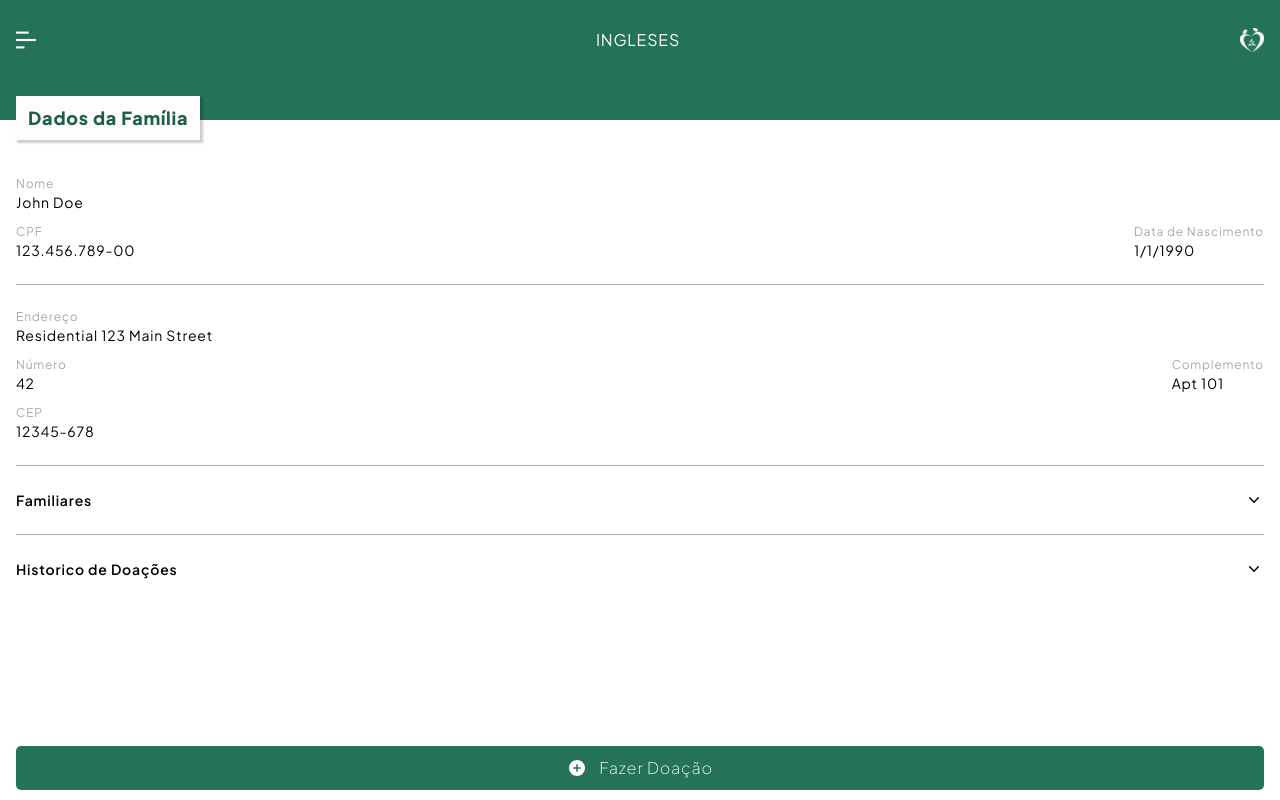
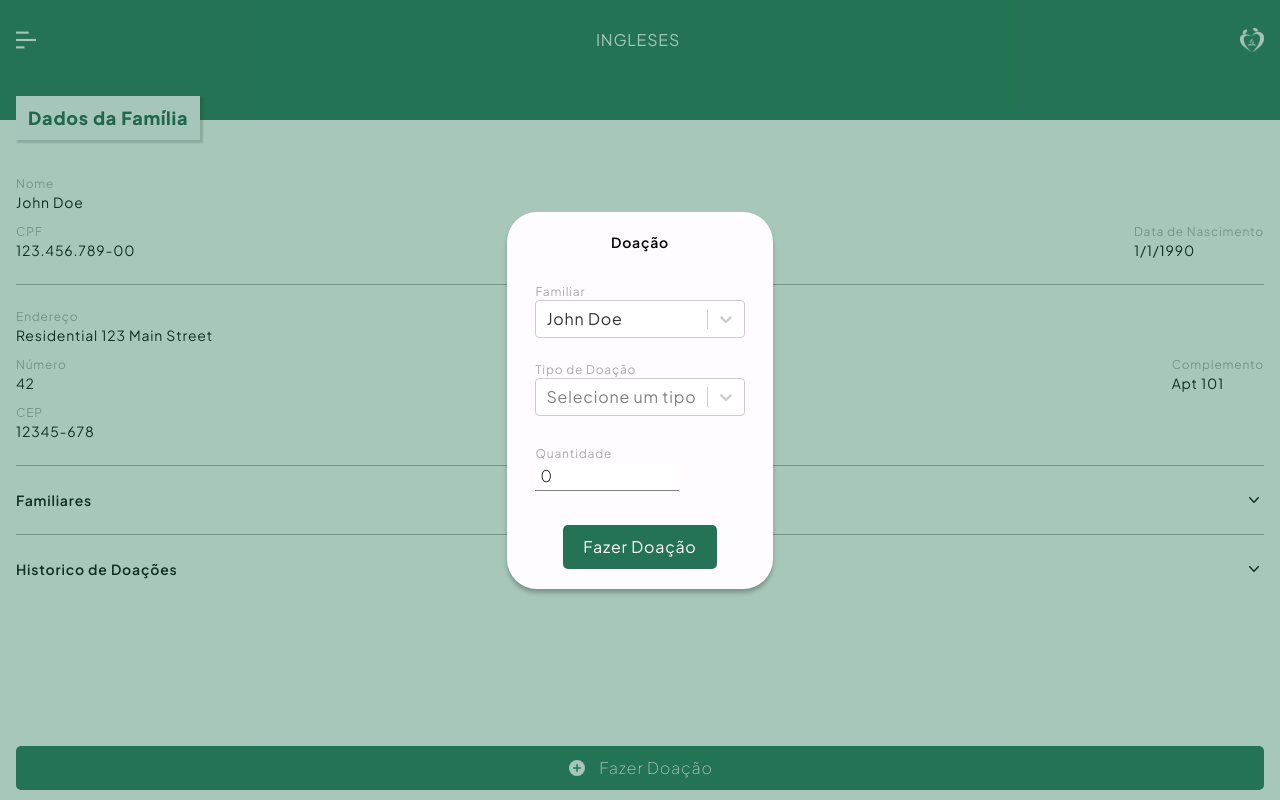
Before and after one commit to eduardaricaldes/asa-front-end, a Next.js app: page /details/1 in a window 1280 px wide. Both pictures are taken after a click on the button "Fazer Doação". Built offline with nearby package versions, Linux system fonts and the light colour scheme.

Commit message:
feat: added create donation

```diff
--- a/package.json
+++ b/package.json
@@ -17,6 +17,7 @@
     "react": "latest",
     "react-dom": "latest",
     "react-hook-form": "^7.47.0",
+    "react-select": "^5.7.7",
     "tailwind-variants": "^0.1.14"
   },
   "devDependencies": {
@@ -24,6 +25,7 @@
     "@types/node": "latest",
     "@types/react": "latest",
     "@types/react-dom": "latest",
+    "@types/react-select": "^5.0.1",
     "autoprefixer": "^10.4.16",
     "eslint": "^8.50.0",
     "eslint-config-next": "latest",
--- a/src/app/(authenticated)/create-family/page.tsx
+++ b/src/app/(authenticated)/create-family/page.tsx
@@ -2,7 +2,6 @@
 
 import { useForm, SubmitHandler, Controller } from "react-hook-form";
 import classNames from "classnames";
-import { TrashIcon } from '@heroicons/react/20/solid'
 
 import { Container } from "@/components/Container";
 import Header from "@/components/Header";
--- a/src/app/(authenticated)/details/[id]/DonationHistory.tsx
+++ b/src/app/(authenticated)/details/[id]/DonationHistory.tsx
@@ -30,7 +30,7 @@ export function FamilyDonation({ name, lastName, donation }: Donation) {
     <>
       <li className="w-full flex justify-between">
         <span className="text-sm">{name} {lastName}</span>
-        <span className="text-sm">{donation.createdAt.toLocaleString()}</span>
+        <span className="text-sm">{donation.createdAt.toLocaleDateString()}</span>
       </li>
     </>
   )
--- /dev/null
+++ b/src/app/(authenticated)/details/[id]/MakeDonation.tsx
@@ -0,0 +1,131 @@
+"use client";
+
+import Select from "react-select"
+import { useState } from "react";
+import { useForm, SubmitHandler, Controller } from "react-hook-form";
+import Input from "@/components/Input";
+import Button from "@/components/Button";
+
+
+
+export interface IFormInput {
+  personId: number;
+  donationType: string;
+  quantity: number;
+  defaultPerson: string;
+}
+
+export type MakeDonationProps = {
+  relatives: {
+    id :number;
+    name:string;
+    lastName: string;
+  }[]
+}
+
+
+export default function MakeDonation({ relatives }: MakeDonationProps) {
+  const {
+    control,
+    handleSubmit,
+    formState: { isDirty },
+  } = useForm<IFormInput>({
+    mode: "onChange",
+  });
+
+  const buildOptionsRelatives = relatives?.map((person) => {
+    return {
+      value: person.id,
+      label: `${person.name} ${person.lastName}`
+    };
+  });
+
+  const [formData, setFormData] = useState<IFormInput>({
+    personId: buildOptionsRelatives[0].value,
+    defaultPerson: buildOptionsRelatives[0].label,
+    donationType: "FOOD_PARCEL",
+    quantity: 0,
+  });
+
+  const onSubmit: SubmitHandler<IFormInput> = (data) => {
+    console.log(data);
+  };
+
+  const optionsTypeDonation = [
+    {
+      value: "FOOD_PARCEL",
+      label: "Cesta Básica"
+    },
+    {
+      value: "CLOTHES",
+      label: "Roupas"
+    }
+  ]
+
+  return (
+    <>
+      <div className="make-donation">
+        <h3 className="mb-8 font-semibold text-sm text-center">Doação</h3>
+        <form className="form-donation" onSubmit={handleSubmit(onSubmit)}>
+          <div className="flex flex-col mb-6">
+            <label className="text-gray text-xs">Familiar</label>
+            <Controller
+              name="personId"
+              control={control}
+              defaultValue={formData.personId}
+              render={({ field }) => (
+                <Select
+                  placeholder="Selecione um Familiar"
+                  onChange={field.onChange}
+                  onBlur={field.onBlur}
+                  name={field.name}
+                  defaultInputValue={formData.defaultPerson}
+                  options={buildOptionsRelatives}
+                />
+              )}
+            />
+          </div>
+          <div className="flex flex-col mb-6">
+            <label className="text-gray text-xs">Tipo de Doação</label>
+            <Controller
+              name="donationType"
+              control={control}
+              defaultValue={formData.donationType}
+              render={({ field }) => (
+                <Select
+                  placeholder="Selecione um tipo"
+                  onChange={field.onChange}
+                  onBlur={field.onBlur}
+                  name={field.name}
+                  options={optionsTypeDonation}
+                />
+              )}
+            />
+          </div>
+          <div className="flex flex-col mb-6">
+            <Controller
+              name="quantity"
+              control={control}
+              defaultValue={formData.quantity}
+              render={({ field }) => (
+                <Input
+                  className="mr-10 w-36"
+                  label="Quantidade"
+                  name={field.name}
+                  type="number"
+                  value={field.value}
+                  onChange={field.onChange}
+                />
+              )}
+            />
+          </div>
+          <div className="flex justify-center mt-5">
+            <Button type="submit" disabled={!isDirty} className="bg-green text-white">
+              Fazer Doação
+            </Button>
+          </div>
+        </form>
+      </div>
+    </>
+  )
+}
--- /dev/null
+++ b/src/app/(authenticated)/details/[id]/_makedonation.scss
@@ -0,0 +1,6 @@
+.make-donation {
+  @apply w-full bg-white py-5 px-7;
+
+  border-radius: 30px;
+  box-shadow: 0px 4px 4px 0px rgba(0, 0, 0, 0.25);
+}
--- a/src/app/(authenticated)/details/[id]/page.tsx
+++ b/src/app/(authenticated)/details/[id]/page.tsx
@@ -1,3 +1,5 @@
+"use client";
+
 import { Container } from "@/components/Container";
 import Header from "@/components/Header";
 import Holder from "./Holder";
@@ -7,8 +9,16 @@ import Relatives from "./Relatives";
 import DonationHistory, { DonationProps } from "./DonationHistory";
 import Button from "@/components/Button";
 import { PlusCircleIcon } from "@heroicons/react/20/solid";
+import Modal from "@/components/Modal";
+import MakeDonation from "./MakeDonation";
+import { useState } from "react";
 
 export default function Details() {
+  const [openModal, setOpen] = useState(false);
+
+  const toggleModal = () => {
+    setOpen(!openModal);
+  }
 
   const family = {
     "id": 1,
@@ -90,6 +100,9 @@ export default function Details() {
 
   return (
     <>
+      <Modal open={openModal}>
+        <MakeDonation relatives={family.people} />
+      </Modal>
       <Header title="Dados da Família" />
       <Container className="mb-12">
         <Holder
@@ -122,7 +135,7 @@ export default function Details() {
           ) : (<></>)
         }
 
-        <Button type="button" className="donation bg-green flex items-center justify-center text-white">
+        <Button type="button" className="donation bg-green flex items-center justify-center text-white" onClick={toggleModal}>
           <PlusCircleIcon className="h-5 w-5 mr-3" />
           <span className="font-thin">Fazer Doação</span>
         </Button>
--- a/src/app/globals.scss
+++ b/src/app/globals.scss
@@ -19,3 +19,4 @@ body {
 
 @import '../components/styles.scss';
 @import './\(authenticated\)/details/\[id\]/details';
+@import './\(authenticated\)/details/\[id\]/makedonation';
--- /dev/null
+++ b/src/components/Modal/_modal.scss
@@ -0,0 +1,18 @@
+.modal-overlay {
+  display: flex;
+  justify-content: center;
+  align-items: center;
+  position: fixed;
+  top: 0;
+  left: 0;
+  width: 100vw;
+  height: 100vh;
+  background-color: rgba(36, 115, 86, 0.40);
+  z-index: 999999;
+}
+
+.modal {
+  position: relative;
+  width: auto;
+  height: auto;
+}
--- /dev/null
+++ b/src/components/Modal/index.tsx
@@ -0,0 +1,45 @@
+"use client";
+
+import classNames from 'classnames';
+import React, { useEffect, useState } from 'react';
+
+type ModalProps = {
+  open: boolean;
+  dismissible?: boolean;
+  children: React.ReactNode;
+  className?: string;
+};
+
+const Modal: React.FC<ModalProps> = ({ open, dismissible = true, children, className }) => {
+  const [visible, setVisible] = useState(open);
+
+  useEffect(() => {
+    if (open) {
+      setVisible(true);
+    }
+  }, [open]);
+
+  useEffect(() => {
+    if (!open && dismissible) {
+      const timeout = setTimeout(() => {
+        setVisible(false);
+      }, 2000);
+
+      return () => clearTimeout(timeout);
+    }
+  }, [open, dismissible]);
+
+  if (!visible) {
+    return null;
+  }
+
+  return (
+    <div className="modal-overlay">
+      <div className={classNames(["modal", className])}>
+        {children}
+      </div>
+    </div>
+  );
+};
+
+export default Modal;
--- a/src/components/styles.scss
+++ b/src/components/styles.scss
@@ -6,5 +6,6 @@
 @import './Input/input';
 @import './Button/button';
 @import './Accordion/accordion';
+@import './Modal/modal';
 
 @import './People/people'
```
Also changed, not shown: 1 other file (tests, documents, lock files or other folders).
